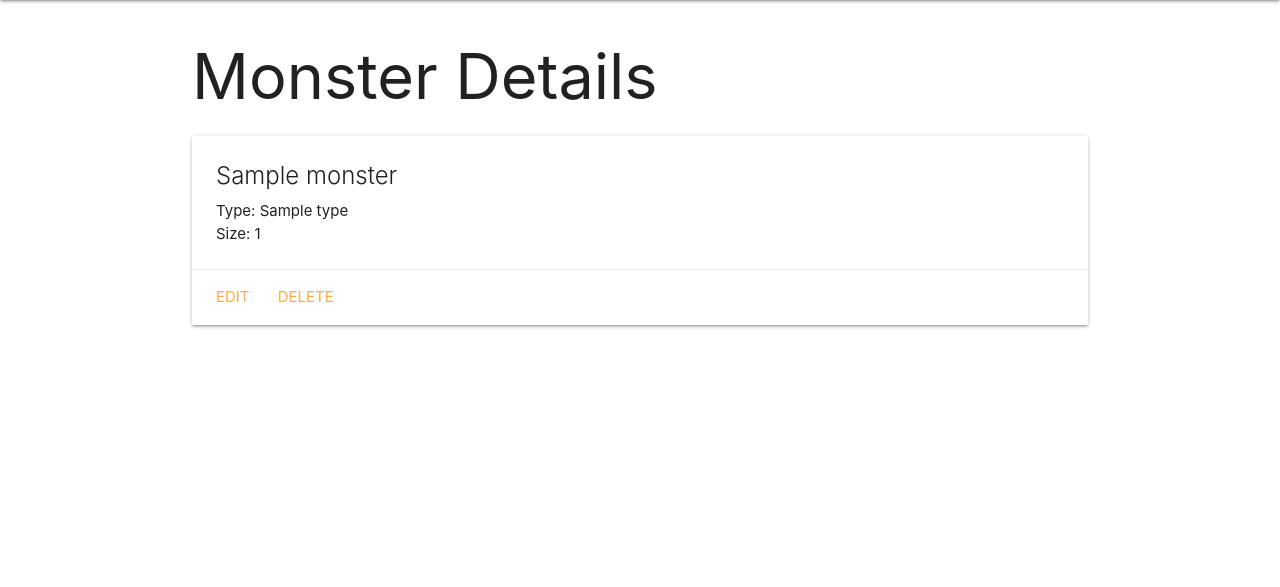
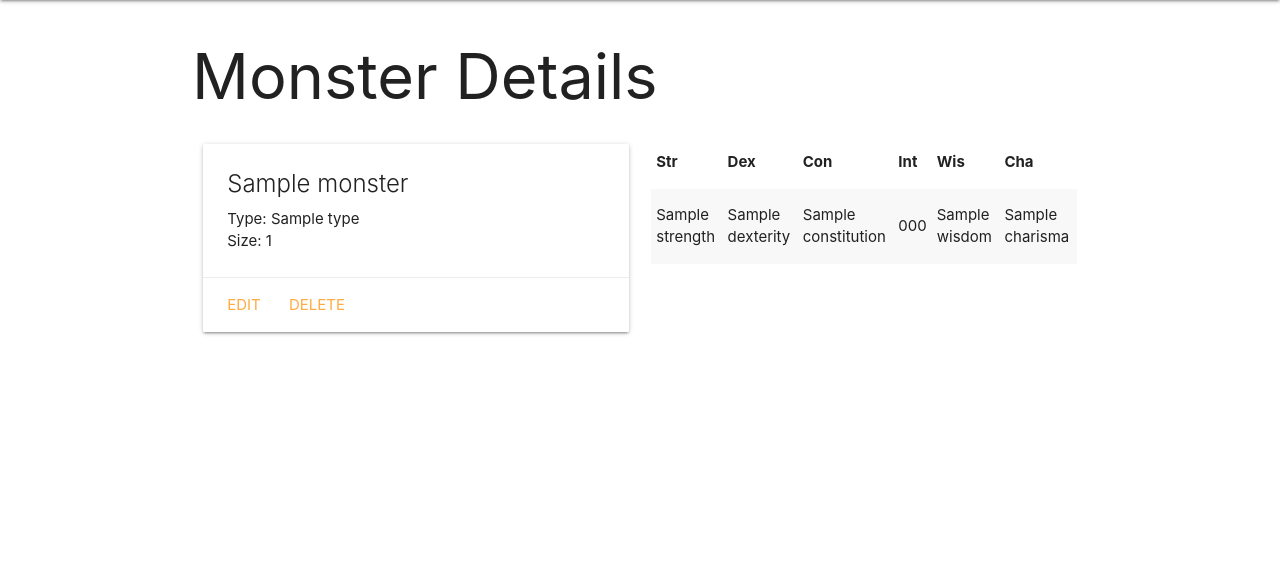
Before and after one commit to daltonmitchell/monster-collector, a Django app: template main_app/templates/monsters/detail.html in a window 1280 px wide. Shown: the part 64-651 px from the top of the page. Run offline with Django 3.2, Linux system fonts and the light colour scheme; the template is opened without the code that fills it: most values are stand-ins (such as "Sample title", 1, 10 or a date in 2020).

Commit message:
adds stat display to the details page

```diff
--- a/main_app/templates/monsters/detail.html
+++ b/main_app/templates/monsters/detail.html
@@ -3,6 +3,8 @@
 
 <h1>Monster Details</h1>
 
+<div class="row">
+  <div class="col s6">
     <div class="card">
       <div class="card-content">
         <span class="card-title">{{ monster.name }}</span>
@@ -14,5 +16,26 @@
         <a href="{% url 'monsters_delete' monster.id %}">Delete</a>
       </div>
     </div>
+  </div>
+  <div class="col s6">
+    <table class="striped">
+      <thead>
+        <tr><th>Str</th><th>Dex</th><th>Con</th><th>Int</th><th>Wis</th><th>Cha</th></tr>
+      </thead>
+      <tbody>
+        {% for stat in monster.stat_set.all %}
+          <tr>
+            <td>{{stat.strength}}</td>
+            <td>{{stat.dexterity}}</td>
+            <td>{{stat.constitution}}</td>
+            <td>{{stat.intelligence}}</td>
+            <td>{{stat.wisdom}}</td>
+            <td>{{stat.charisma}}</td>
+          </tr>
+        {% endfor %}
+      </tbody>
+    </table>
+  </div>
+</div>
 
 {% endblock %}
```
Lines whose indentation alone changed are shown as unchanged.
